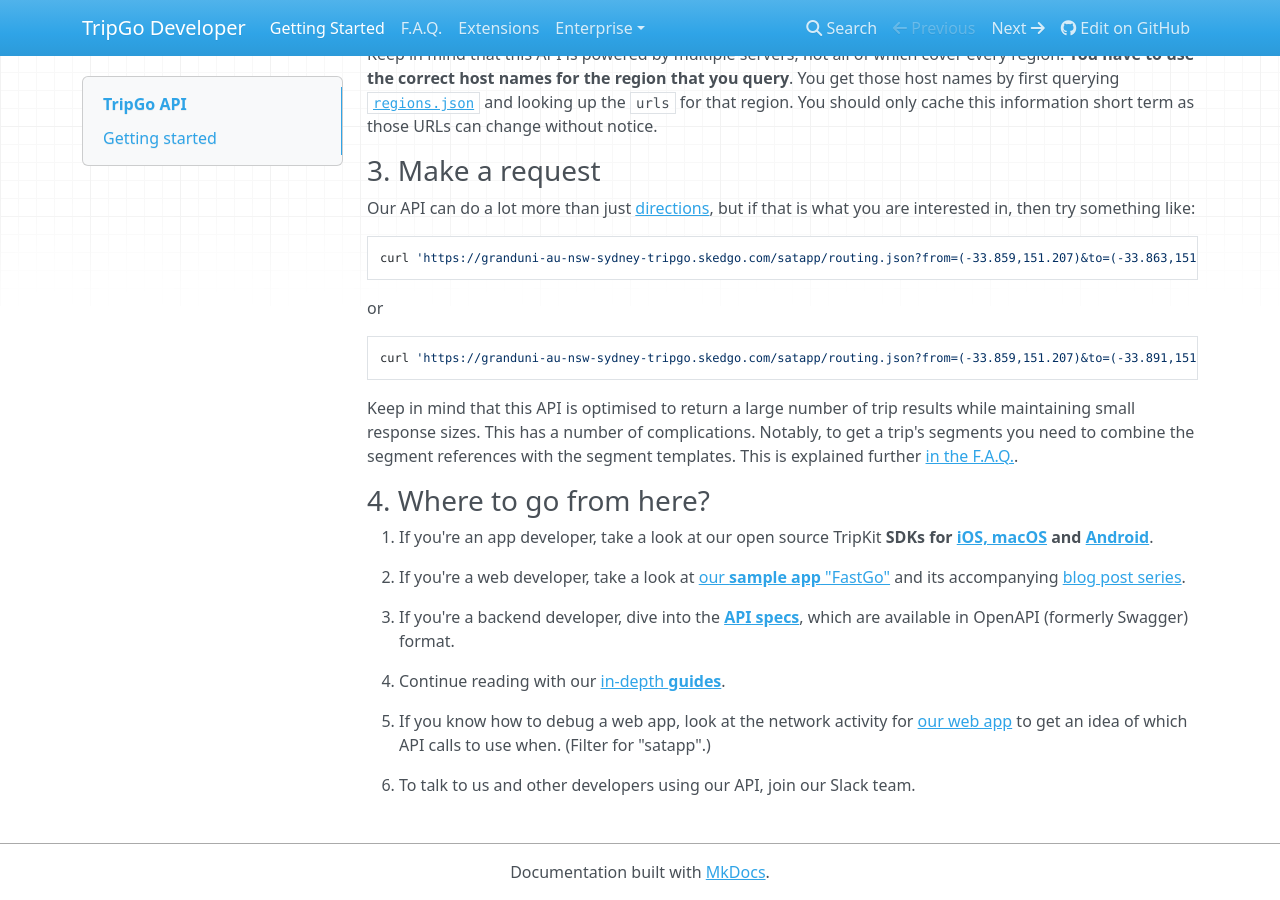
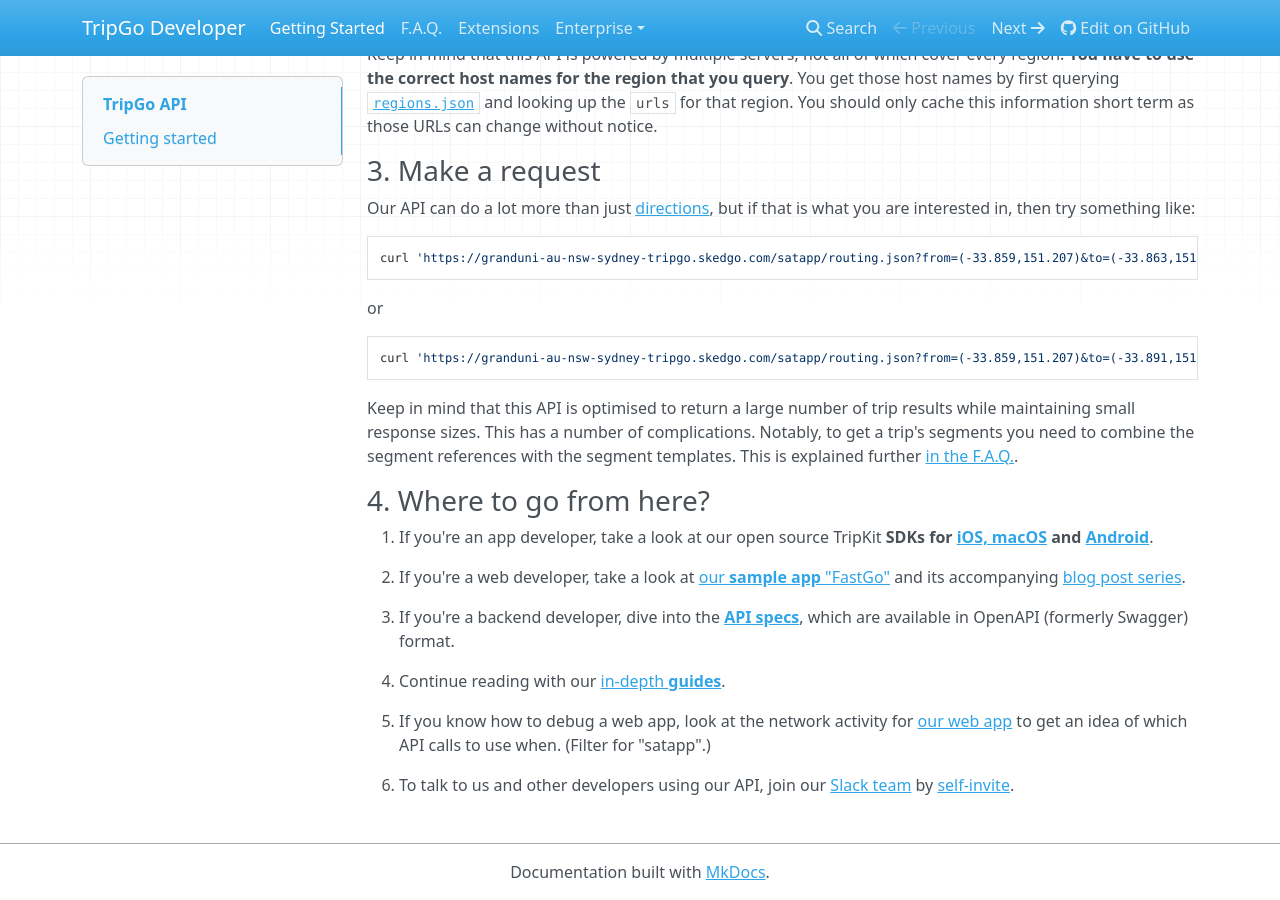
Before and after one commit to skedgo/tripgo-api, an MkDocs documentation site: the page built from docs/index.md, in a window 1280 px wide and 900 px high, scrolled down 531 px. Built offline with MkDocs 1.6.1, drawn with Linux system fonts in a browser that asks for light colours; nearby versions of some CDN libraries; old or Windows-style settings are respelled for this version of MkDocs.

Commit message:
Update index.md

```diff
--- a/docs/index.md
+++ b/docs/index.md
@@ -50,4 +50,4 @@
 
 5. If you know how to debug a web app, look at the network activity for [our web app](https://tripgo.com/) to get an idea of which API calls to use when.  (Filter for "satapp".)
 
-6. To talk to us and other developers using our API, join our Slack team.
+6. To talk to us and other developers using our API, join our [Slack team](http://slack.tripgo.com/) by [self-invite](http://slackin.tripgo.com/).
```
